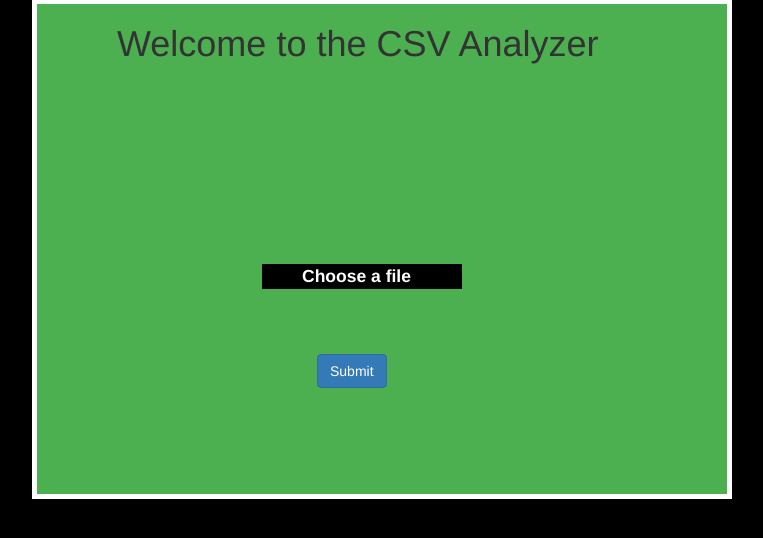
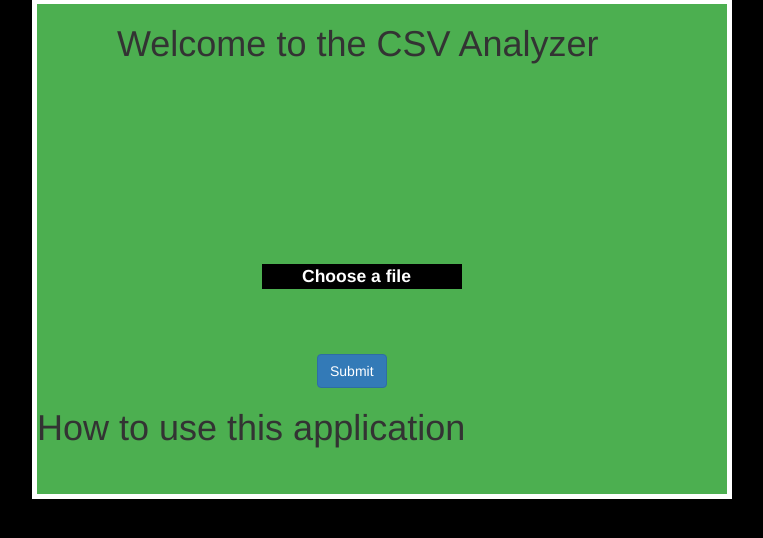
Before and after one commit to VBhat97/CSVAnalyzer, a Flask app: page / in a window 1280 px wide. Shown: the part 133-671 px from the top of the page, without its empty margins (368-1131 px from the left). Run offline with Flask 2, Linux system fonts and the light colour scheme; some libraries are stand-ins or nearby versions.

Commit message:
Final structure for homepage

```diff
--- a/templates/home.html
+++ b/templates/home.html
@@ -17,6 +17,7 @@
 </div>
 <br><br><br><br>
 <div id="block1">
+    <div id="Homecontent" class='tabcontent'>
     <div class="CardItem1">
         <h1>Welcome to the CSV Analyzer</h1>
     </div>
@@ -27,10 +28,12 @@
         <input type="submit" value="Submit" class="btn btn-primary">
     </form>
     </div>
+    </div>
+    <div id="Aboutcontent" class="tabcontent">
+    <h1>How to use this application</h1>
+    </div>
 </div>
-<!-- <div class="Homecard2" id="block2">
-    <h1>How to use this application</h1>
-</div> -->
+
 
 </body>
 <!-- TODO: Add email, File upload and submit button fields.  -->
```
